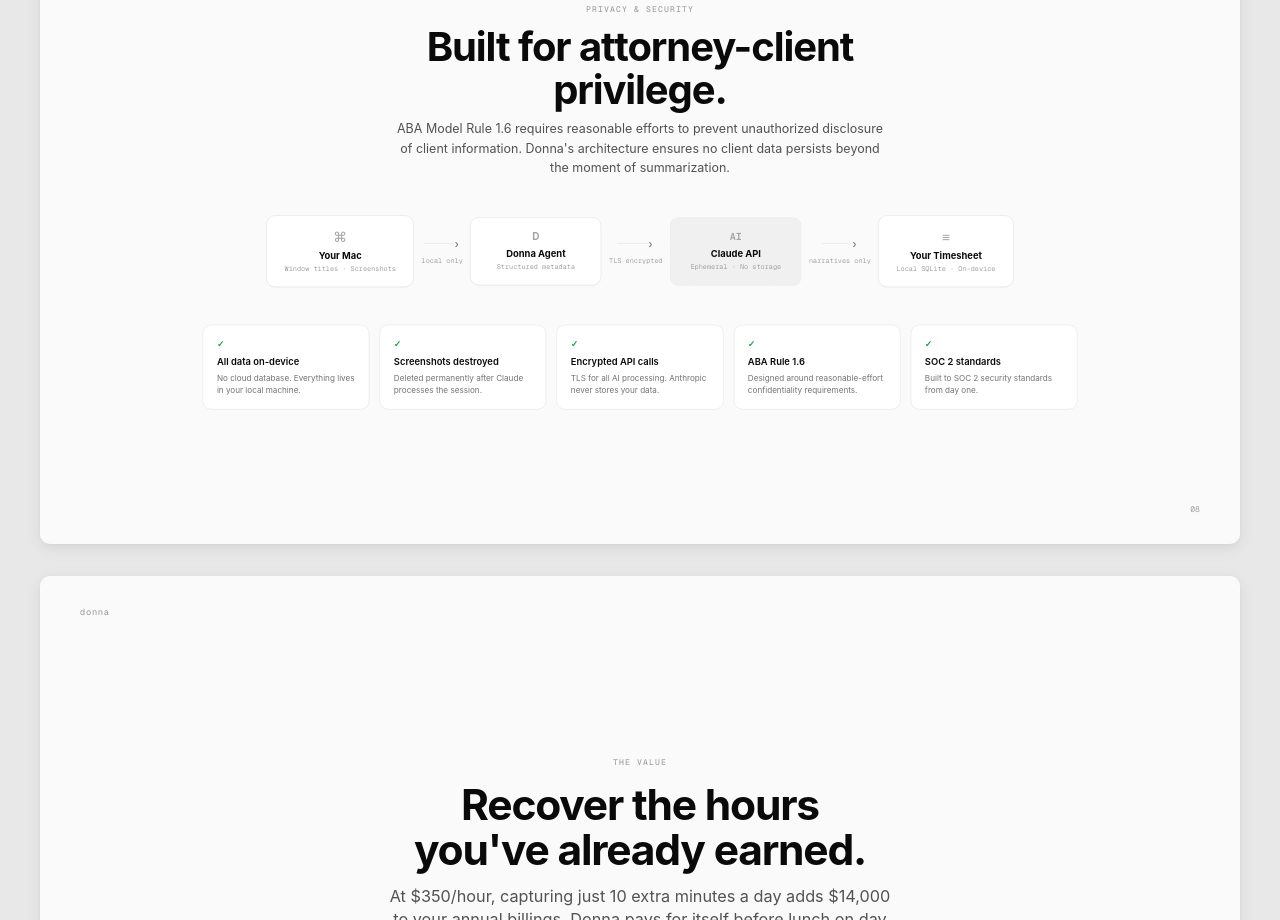
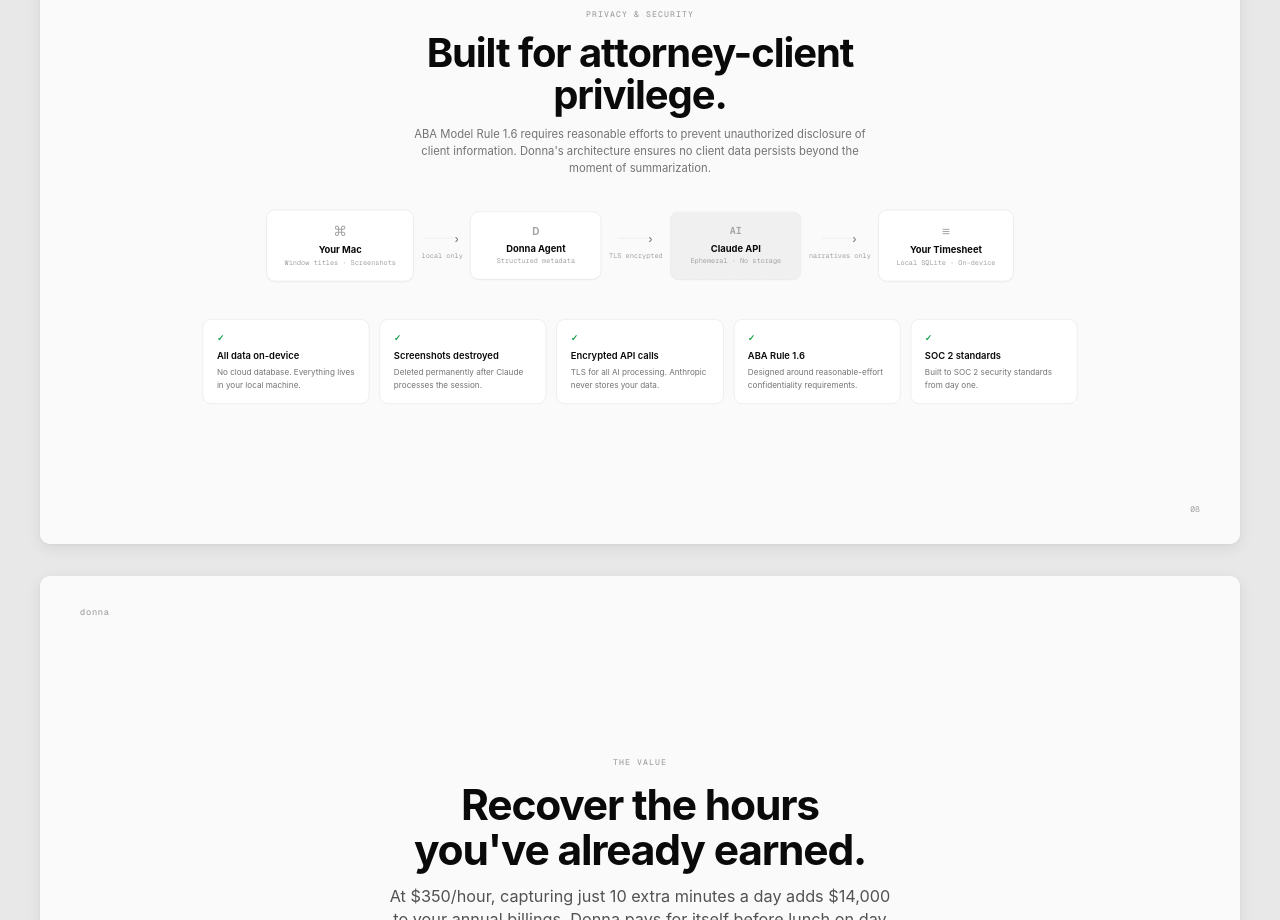
Before and after one commit to shivamdubss/donna-slides, a website built with Vite: page decks/product/index.html in a window 1280 px wide. Shown: the part 5120-6040 px from the top of the page. Built offline with nearby package versions, Linux system fonts and the light colour scheme; a web font is replaced by a local one.

Commit message:
style(design): FINDING-007 — reduce privacy sub-text size, shift to muted color

```diff
--- a/decks/product/deck.css
+++ b/decks/product/deck.css
@@ -820,11 +820,11 @@
 }
 .privacy-sub {
   font-family: var(--font-body);
-  font-size: 20px;
-  color: var(--text-secondary);
-  max-width: 800px;
+  font-size: 18px;
+  color: var(--text-muted);
+  max-width: 760px;
   line-height: 1.55;
-  margin-bottom: 60px;
+  margin-bottom: 52px;
 }
 
 .data-flow {
```
